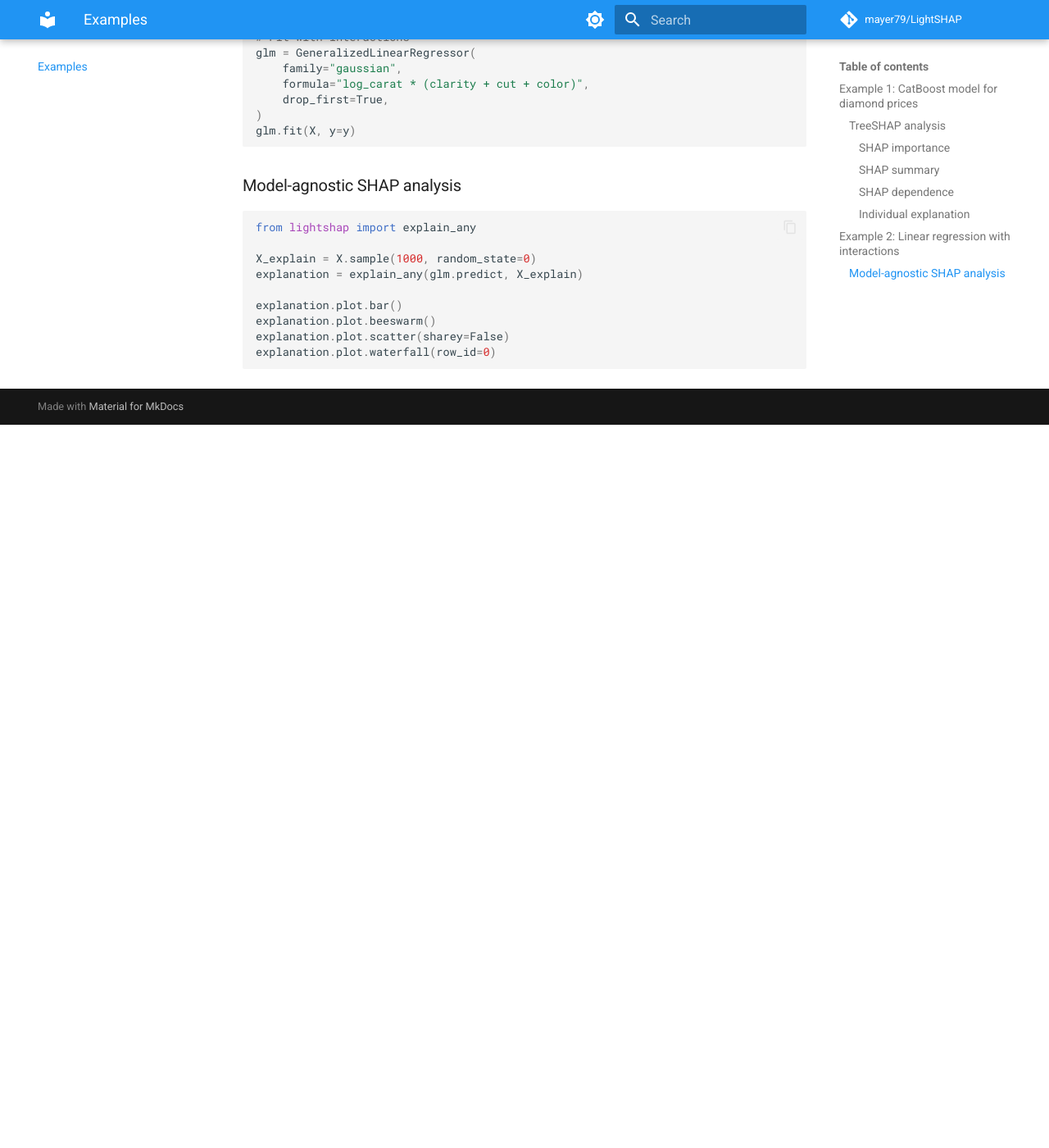
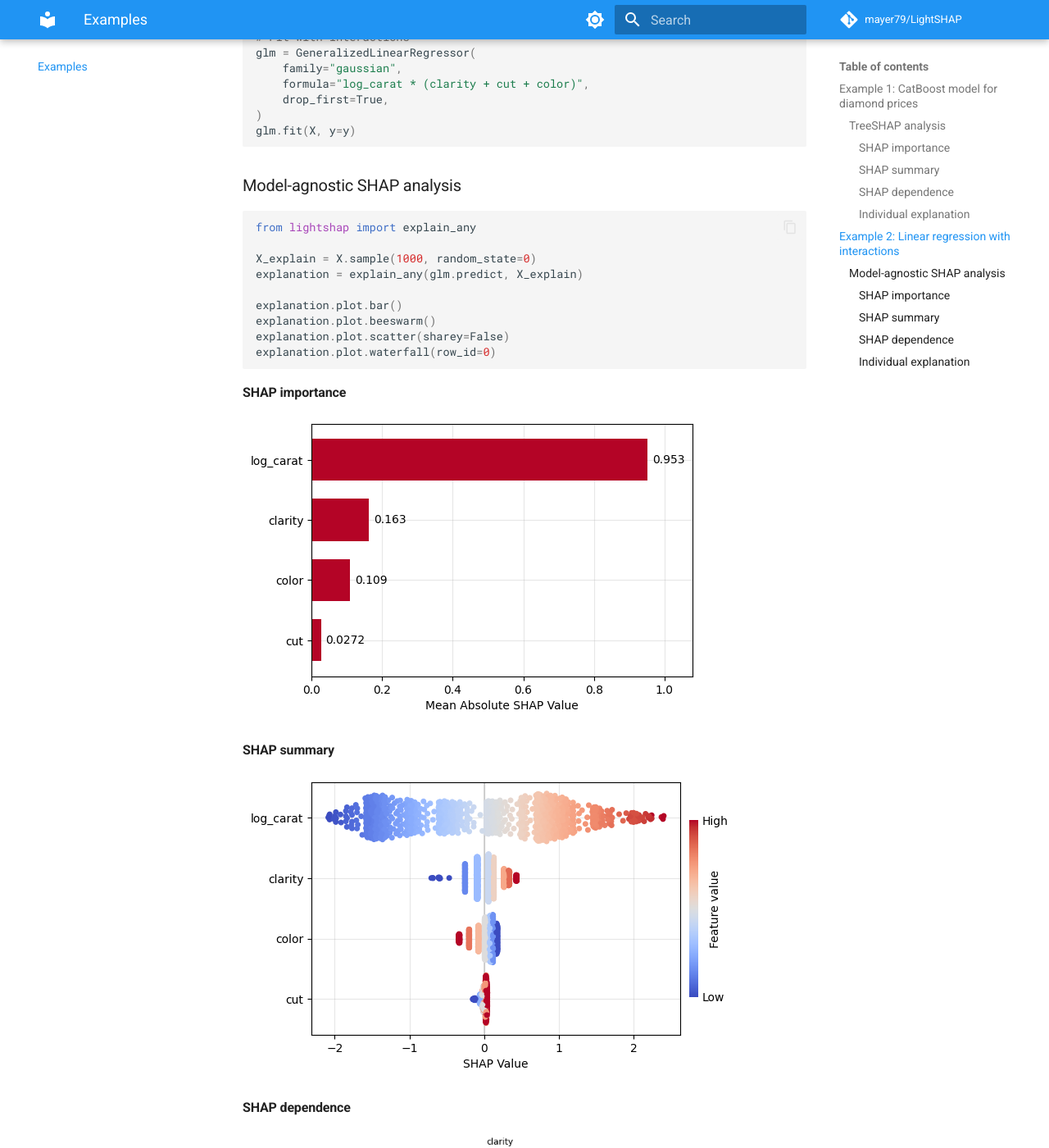
Before and after one commit to mayer79/LightSHAP, an MkDocs documentation site: the page built from docs/examples.md, in a window 1280 px wide and 1400 px high, scrolled down 3060 px. Shown: the whole window at 82% size. Built offline with MkDocs 1.6.1 and Material for MkDocs 9.7.7, drawn with Linux system fonts in a browser that asks for light colours; comment, search, counter and statistics services are not loaded; before the commit the page ends 3578 px from its top, so only the background shows below that; some of the changed text lies outside the part shown.

Commit message:
Add output to examples

````diff
--- a/docs/examples.md
+++ b/docs/examples.md
@@ -89,3 +89,19 @@ explanation.plot.beeswarm()
 explanation.plot.scatter(sharey=False)
 explanation.plot.waterfall(row_id=0)
 ```
+
+#### SHAP importance
+
+![SHAP importance](images/glm_bar.png)
+
+#### SHAP summary
+
+![SHAP summary](images/glm_beeswarm.png)
+
+#### SHAP dependence
+
+![SHAP dependence](images/glm_scatter.png)
+
+#### Individual explanation
+
+![SHAP waterfall](images/glm_waterfall.png)
````
Also changed, not shown: docs/images/glm_bar.png (added), docs/images/glm_beeswarm.png (added), docs/images/glm_scatter.png (added), docs/images/glm_waterfall.png (added), docs/images/tree_waterfall.png.
